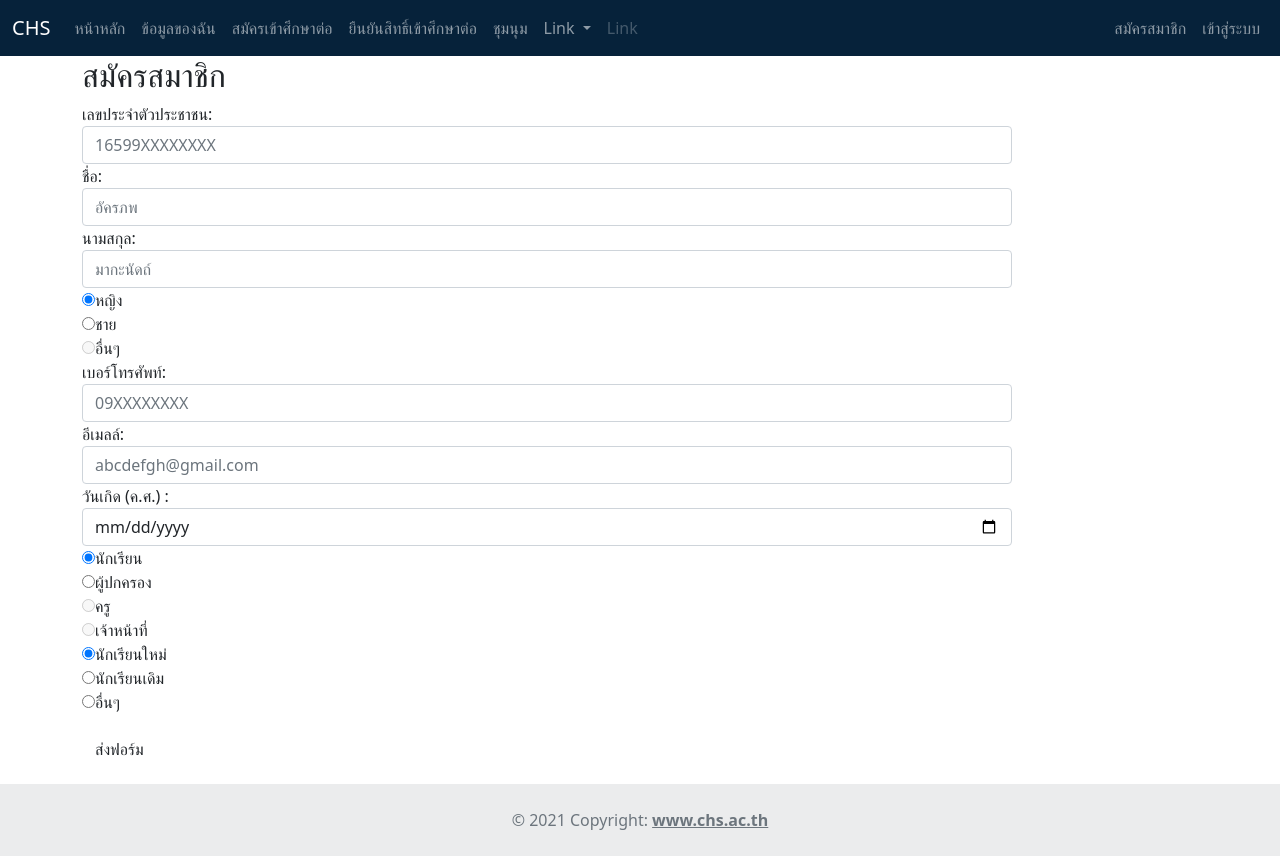
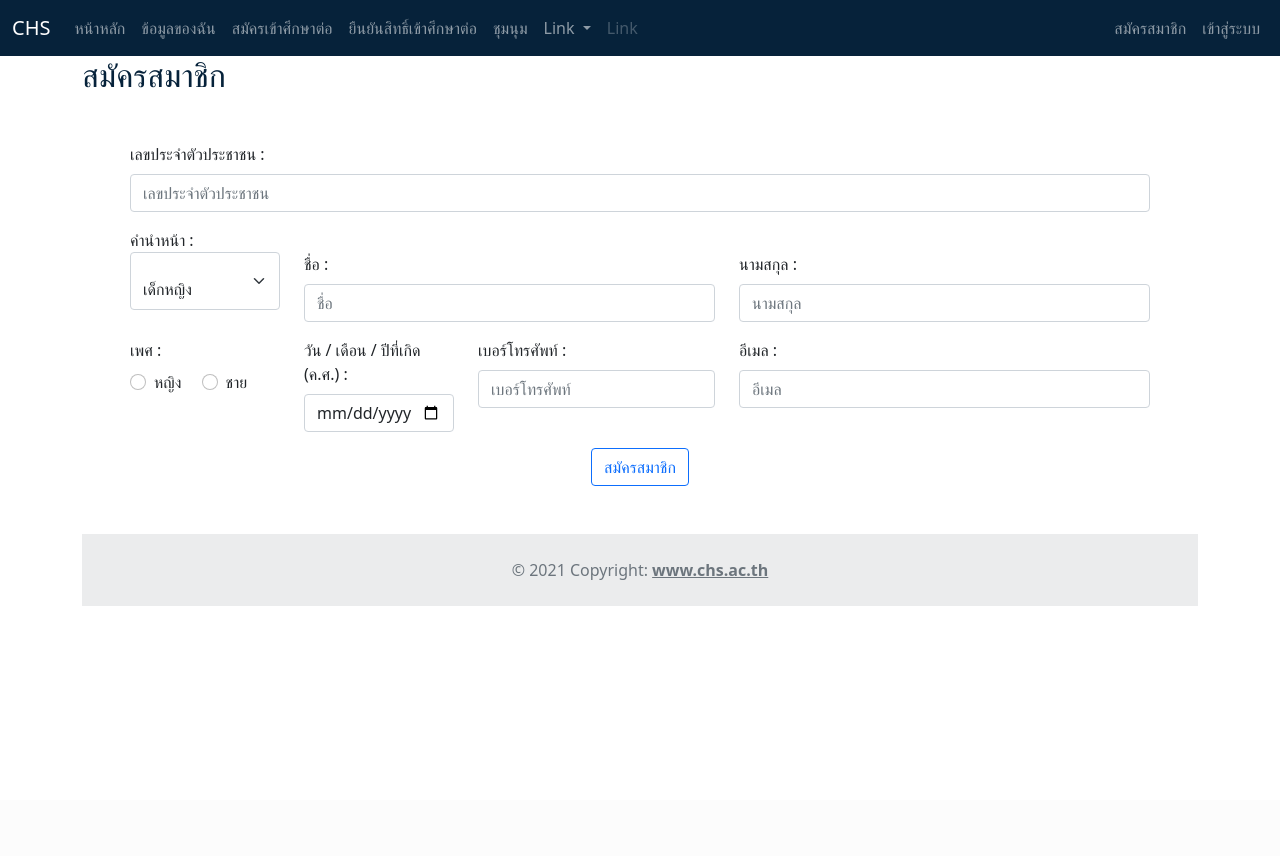
Before and after one commit to Rayss07/chs_reg, a Django app: page /account/register/ in a window 1280 px wide. After the commit the page ends 606 px from the top, so only its background shows below. Run offline with Django 3.2, Linux system fonts and the light colour scheme; some libraries are stand-ins or nearby versions.

Commit message:
check again and again

```diff
--- a/confirm/models.py
+++ b/confirm/models.py
@@ -2,6 +2,7 @@ from django.db import models
 
 class UserList(models.Model):
     idcard = models.CharField(max_length=13)
+    prefix = models.TextField(default=None)
     name = models.TextField()
     surname = models.TextField()
     gender = models.TextField()
@@ -9,7 +10,6 @@ class UserList(models.Model):
     email = models.TextField()
     birthdate = models.TextField()
     type = models.TextField()
-    subtype = models.TextField(default="อื่นๆ")
     activated = models.BooleanField(default=False)
 
     def __str__(self):
--- a/confirm/views.py
+++ b/confirm/views.py
@@ -76,20 +76,21 @@ def myinfo_save(request,id):
 
 def registerResult(request):
     idcard = request.POST.get('idcard')
+    prefix = request.POST.get('prefix')
     name = request.POST.get('name')
     surname = request.POST.get('surname')
     gender = request.POST.get('gender')
     tel = request.POST.get('tel')
     email = request.POST.get('email')
     birthdate = request.POST.get('birthdate')
-    type = request.POST.get('type')
-    subtype = request.POST.get('subtype')
+    type = "นักเรียน"
 
     if UserList.objects.filter(idcard=idcard).exists():
         return render(request,'register.html',{'status':"มีเลขประจำตัวผู้ใช้งานนี้ในระบบแล้ว"})
     else:
         UserList.objects.create(
         idcard = idcard,
+        prefix = prefix,
         name = name,
         surname = surname,
         gender = gender,
@@ -98,4 +99,4 @@ def registerResult(request):
         birthdate = birthdate,
         type = type
         )
-        return render(request,'registerResult.html',{'idcard':idcard,'name':name,'surname':surname,'gender':gender,'tel':tel,'email':email,'birthdate':birthdate,'type':type,'subtype':subtype})
+        return render(request,'registerResult.html',{'idcard':idcard,'prefix':prefix,'name':name,'surname':surname,'gender':gender,'tel':tel,'email':email,'birthdate':birthdate,'type':type})
--- a/templates/register.html
+++ b/templates/register.html
@@ -5,103 +5,73 @@
   {% include 'src/header.html' %}
 
 <div class="container">
-    <h2>สมัครสมาชิก</h2>
+    <h2 style="color: #06223a;">สมัครสมาชิก</h2>
     <form class="form-horizontal" action="/account/registerResult/" method="post">
       {% csrf_token %}
-      <div class="form-group">
-        <label class="control-label col-sm-2" for="idcard">เลขประจำตัวประชาชน:</label>
-        <div class="col-sm-10">
-          <input type="text" class="form-control" id="idcard" placeholder="16599XXXXXXXX" name="idcard">
+      <div class="container px-5 my-5">
+        <form id="contactForm" data-sb-form-api-token="API_TOKEN">
+            <div class="col-12 mb-3">
+                <label class="form-label" for="เลขประจำตัวประชาชน">เลขประจำตัวประชาชน : </label>
+                <input class="form-control" id="idcard" name ="idcard" type="text" placeholder="เลขประจำตัวประชาชน" data-sb-validations="required" />
+                <div class="invalid-feedback" data-sb-feedback="เลขประจำตัวประชาชน:required">เลขประจำตัวประชาชน is required.</div>
+            </div>
+            <div class="row">
+            <label for="คำนำหน้า">คำนำหน้า : </label>
+            <div class="form-floating col-2 mb-3">
+              <select class="form-select" id="prefix" name="prefix" aria-label="คำนำหน้า">
+                <option value="เด็กหญิง">เด็กหญิง</option>
+                <option value="นางสาว">นางสาว</option>
+                <option value="นาย">นาย</option>
+              </select>
+            </div>
+            <div class="col-5 mb-3">
+                <label class="form-label" for="ชื่อ">ชื่อ : </label>
+                <input class="form-control" id="name" name="name" type="text" placeholder="ชื่อ" data-sb-validations="required" />
+                <div class="invalid-feedback" data-sb-feedback="ชื่อ:required">ชื่อ is required.</div>
+            </div>
+            <div class="col-5 mb-3">
+                <label class="form-label" for="นามสกุล">นามสกุล : </label>
+                <input class="form-control" id="surname" name="surname" type="text" placeholder="นามสกุล" data-sb-validations="required" />
+                <div class="invalid-feedback" data-sb-feedback="นามสกุล:required">นามสกุล is required.</div>
             </div>
             </div>
-
-      <div class="form-group">
-        <label class="control-label col-sm-2" for="name">ชื่อ:</label>
-        <div class="col-sm-10">
-          <input type="text" class="form-control" id="name" placeholder="อัครภพ" name="name">
+            <div class="row">
+            <div class="col-2 mb-3">
+                <label class="form-label d-block">เพศ : </label>
+                <div class="form-check form-check-inline">
+                    <input class="form-check-input" id="gender" name="gender" type="radio" name="เพศ" value="หญิง" data-sb-validations="required" />
+                    <label class="form-check-label" for="หญิง">หญิง</label>
+                </div>
+                <div class="form-check form-check-inline">
+                    <input class="form-check-input" id="gender" name="gender" type="radio" name="เพศ" value="ชาย" data-sb-validations="required" />
+                    <label class="form-check-label" for="ชาย">ชาย</label>
+                </div>
+                <div class="invalid-feedback" data-sb-feedback="เพศ:required">One option is required.</div>
+            </div>
+            <div class="col-2 mb-3">
+                <label class="form-label" for="วันเดือนปีที่เกิด">วัน / เดือน / ปีที่เกิด (ค.ศ.) : </label>
+                <input class="form-control" id="birthdate" name="birthdate" type="date" placeholder="วัน / เดือน / ปีที่เกิด" data-sb-validations="required" />
+                <div class="invalid-feedback" data-sb-feedback="วันเดือนปีที่เกิด:required">วัน / เดือน / ปีที่เกิด is required.</div>
+            </div>
+            <div class="col-3 mb-3">
+                <label class="form-label" for="เบอร์โทรศัพท์">เบอร์โทรศัพท์ : </label>
+                <input class="form-control" id="tel" name="tel" type="text" placeholder="เบอร์โทรศัพท์" data-sb-validations="required" />
+                <div class="invalid-feedback" data-sb-feedback="เบอร์โทรศัพท์:required">เบอร์โทรศัพท์ is required.</div>
+            </div>
+            <div class="col-5 mb-3">
+                <label class="form-label" for="อีเมล">อีเมล : </label>
+                <input class="form-control" id="email" name="email" type="email" placeholder="อีเมล" data-sb-validations="required,email" />
+                <div class="invalid-feedback" data-sb-feedback="อีเมล:required">อีเมล is required.</div>
+                <div class="invalid-feedback" data-sb-feedback="อีเมล:email">อีเมล Email is not valid.</div>
             </div>
             </div>
-
             <div class="form-group">
-        <label class="control-label col-sm-2" for="surname">นามสกุล:</label>
-        <div class="col-sm-10">
-          <input type="text" class="form-control" id="surname" placeholder="มากะนัดถ์" name="surname">
-        </div>
-      </div>
-
-      <div class="form-group">
-        <div class="col-sm-offset-2 col-sm-10 ">
-            <div class="radio-inline">
-                <label><input type="radio" value="หญิง" name="gender" checked>หญิง</label>
-              </div>
-              <div class="radio-inline">
-                <label><input type="radio" value="ชาย" name="gender">ชาย</label>
-              </div>
-              <div class="radio-inline disabled">
-                <label><input type="radio" value="อื่นๆ" name="gender" disabled>อื่นๆ</label>
-              </div>
-        </div>
-      </div>
-
-      <div class="form-group">
-        <label class="control-label col-sm-2" for="tel">เบอร์โทรศัพท์:</label>
-        <div class="col-sm-10">
-          <input type="text" class="form-control" id="tel" placeholder="09XXXXXXXX" name="tel">
-        </div>
-      </div>
-
-      <div class="form-group">
-        <label class="control-label col-sm-2" for="email">อีเมลล์:</label>
-        <div class="col-sm-10">
-          <input type="email" class="form-control" id="email" placeholder="abcdefgh@gmail.com" name="email">
-        </div>
-      </div>
-
-      <div class="form-group">
-        <label class="control-label col-sm-2" for="birthdate">วันเกิด (ค.ศ.) :</label>
-        <div class="col-sm-10">
-        <input placeholder="Select date" type="date" id="birthdate" name="birthdate" class="form-control">
-      </div>
-     </div>
-
-      <div class="form-group">
-        <div class="col-sm-offset-2 col-sm-10">
-          <div class="radio-inline">
-              <label><input type="radio" value="นักเรียน" name="type" checked>นักเรียน</label>
-            </div>
-            <div class="radio-inline">
-              <label><input type="radio" value="ผู้ปกครอง" name="type">ผู้ปกครอง</label>
-            </div>
-            <div class="radio-inline disabled">
-              <label><input type="radio" value="ครู" name="type" disabled>ครู</label>
-            </div>
-            <div class="radio-inline disabled">
-              <label><input type="radio" value="ครู" name="type" disabled>เจ้าหน้าที่</label>
-            </div>
-      </div>
-      <div class="col-sm-offset-2 col-sm-10">
-        <div class="radio-inline">
-            <label><input type="radio" value="นักเรียนใหม่" name="subtype" checked>นักเรียนใหม่</label>
-          </div>
-          <div class="radio-inline">
-            <label><input type="radio" value="นักเรียนเดิม" name="subtype">นักเรียนเดิม</label>
-          </div>
-          <div class="radio-inline">
-            <label><input type="radio" value="อื่นๆ" name="subtype">อื่นๆ</label>
-          </div>
-    </div>
-      </div>
-
-      <center><p style="color:red"> {{ status }}</p></center>
-      {% if status is not None %}
-      <center><p style="color:red"> หากประสบปัญหา สามารถติดต่อผู้ดูแลระบบได้ที่ <a href="/contact/">http://confirm.chs.ac.th/contact/</a> </p></center>
-      {% endif %}
-      <div class="form-group">
-        <div class="col-sm-offset-2 col-sm-10">
-          <button type="submit" class="btn btn-default">ส่งฟอร์ม</button>
+              <div style="width:100%;text-align:center;">
+              <button type="submit" class="btn btn-outline-primary">สมัครสมาชิก</button>
               </div>
             </div>
         </form>
     </div>
+    <script src="https://cdn.startbootstrap.com/sb-forms-latest.js"></script>
 
   {% include 'src/footer.html' %}
--- a/templates/src/header.html
+++ b/templates/src/header.html
@@ -42,13 +42,15 @@
           {% for u in user %}
 
           {% if u.type == "เจ้าหน้าที่" %}
-          <li class="dropdown">
-            <a class="dropdown-toggle" data-toggle="dropdown" href="#">จัดการ
+          <li class="nav-item dropdown">
+            <a class="nav-link dropdown-toggle" href="#" id="navbarScrollingDropdown" role="button" data-bs-toggle="dropdown" aria-expanded="false">
+              จัดการ
+            </a>
             <span class="caret"></span></a>
             <ul class="dropdown-menu">
-              <li><a href="/activate">อนุมัติผู้ใช้ใหม่</a></li>
-              <li><a href="#">Page 1-2</a></li>
-              <li><a href="#">Page 1-3</a></li>
+              <li><a class="dropdown-item" href="/activate">อนุมัติผู้ใช้ใหม่</a></li>
+              <li><a class="dropdown-item" href="#">Page 1-2</a></li>
+              <li><a class="dropdown-item" href="#">Page 1-3</a></li>
             </ul>
           </li>
 
```
Also changed, not shown: templates/login.html (+13 -11 lines), templates/test.html (+72 -0 lines), confirm/migrations/0007_userlist_prefix.py (added), confirm/migrations/0008_remove_userlist_subtype.py (added). Lines whose indentation alone changed are shown as unchanged.
